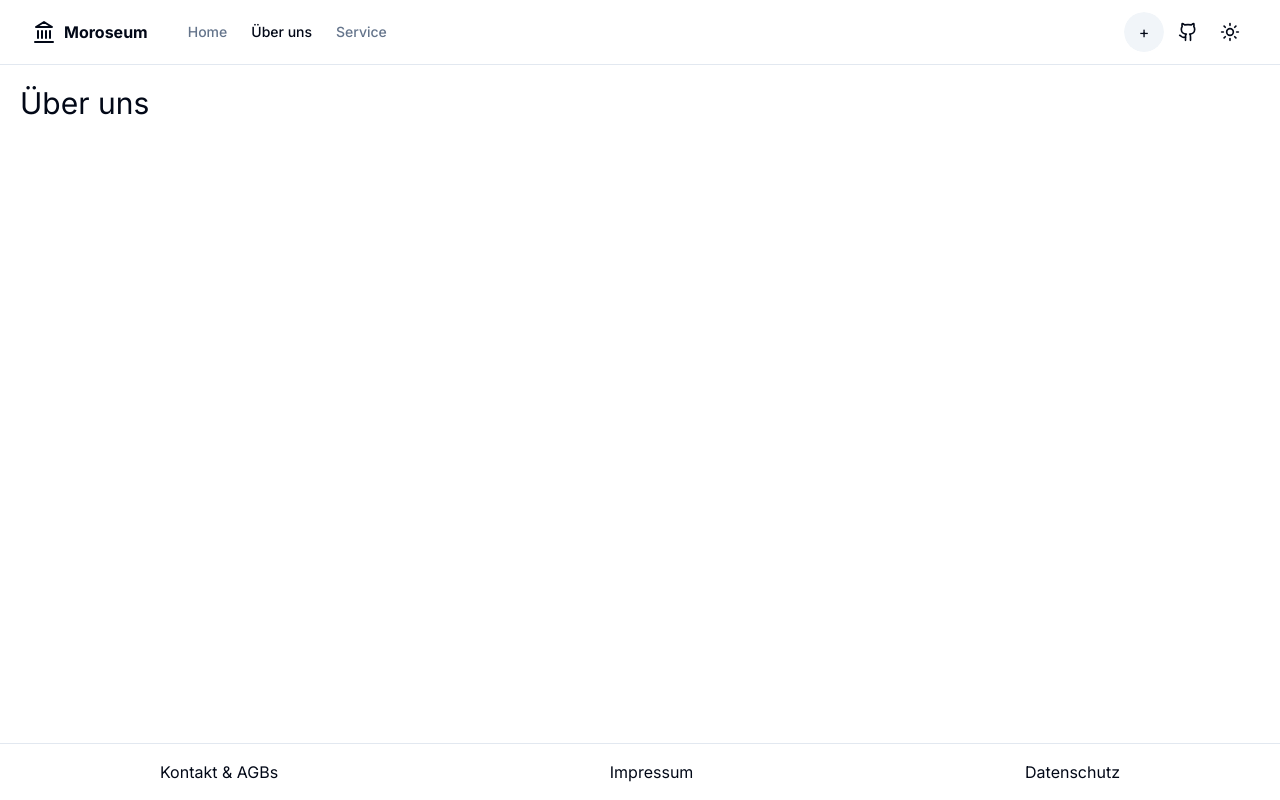
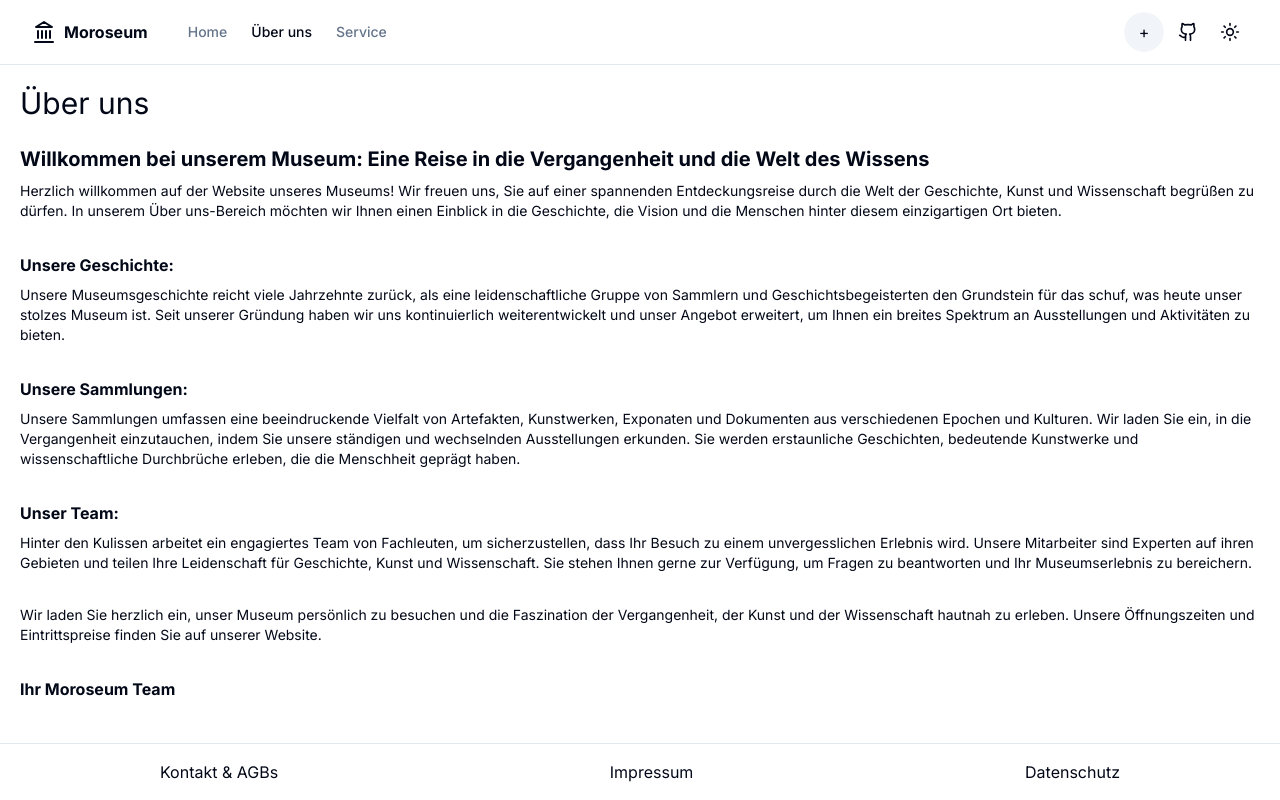
Before and after one commit to Marcel267/museum, a Next.js app: page /about-us in a window 1280 px wide. Built offline with nearby package versions, Linux system fonts and the light colour scheme.

Commit message:
Über uns Text

```diff
--- a/app/about-us/page.tsx
+++ b/app/about-us/page.tsx
@@ -2,7 +2,47 @@ import React from 'react'
 
 export default function AboutUs() {
   return (
+      <>
+      <h1 className='text-3xl'>Über uns</h1>
+          <div>
+              <br/>
+              <h2 className='text-xl font-bold mb-2'>
+                Willkommen bei unserem Museum: Eine Reise in die Vergangenheit und die Welt des Wissens
+              </h2>
+              <h2 className='text-sm mb-2'>
+                  Herzlich willkommen auf der Website unseres Museums! Wir freuen uns, Sie auf einer spannenden Entdeckungsreise durch die Welt der Geschichte, Kunst und Wissenschaft begrüßen zu dürfen. In unserem Über uns-Bereich möchten wir Ihnen einen Einblick in die Geschichte, die Vision und die Menschen hinter diesem einzigartigen Ort bieten.
+              </h2>
+              <br/>
+              <h2 className='text-Base font-bold mb-2'>
+                  Unsere Geschichte:
+              </h2>
+              <h2 className='text-sm mb-2'>
+                  Unsere Museumsgeschichte reicht viele Jahrzehnte zurück, als eine leidenschaftliche Gruppe von Sammlern und Geschichtsbegeisterten den Grundstein für das schuf, was heute unser stolzes Museum ist. Seit unserer Gründung haben wir uns kontinuierlich weiterentwickelt und unser Angebot erweitert, um Ihnen ein breites Spektrum an Ausstellungen und Aktivitäten zu bieten.
+              </h2>
+              <br/>
+              <h2 className='text-Base font-bold mb-2'>
+                  Unsere Sammlungen:
+              </h2>
+              <h2 className='text-sm mb-2'>
+                  Unsere Sammlungen umfassen eine beeindruckende Vielfalt von Artefakten, Kunstwerken, Exponaten und Dokumenten aus verschiedenen Epochen und Kulturen. Wir laden Sie ein, in die Vergangenheit einzutauchen, indem Sie unsere ständigen und wechselnden Ausstellungen erkunden. Sie werden erstaunliche Geschichten, bedeutende Kunstwerke und wissenschaftliche Durchbrüche erleben, die die Menschheit geprägt haben.
+              </h2>
+              <br/>
+              <h2 className='text-Base font-bold mb-2'>
+                  Unser Team:
+              </h2>
+              <h2 className='text-sm mb-2'>
+                  Hinter den Kulissen arbeitet ein engagiertes Team von Fachleuten, um sicherzustellen, dass Ihr Besuch zu einem unvergesslichen Erlebnis wird. Unsere Mitarbeiter sind Experten auf ihren Gebieten und teilen Ihre Leidenschaft für Geschichte, Kunst und Wissenschaft. Sie stehen Ihnen gerne zur Verfügung, um Fragen zu beantworten und Ihr Museumserlebnis zu bereichern.
+              </h2>
+              <br/>
+              <h2 className='text-sm mb-2'>
+                  Wir laden Sie herzlich ein, unser Museum persönlich zu besuchen und die Faszination der Vergangenheit, der Kunst und der Wissenschaft hautnah zu erleben. Unsere Öffnungszeiten und Eintrittspreise finden Sie auf unserer Website.
+              </h2>
+              <br/>
+              <h2 className='text-Base font-bold mb-2'>
+                  Ihr Moroseum Team
+              </h2>
 
-    <h1 className='text-3xl'>Über uns</h1>
+          </div>
+      </>
   )
 }
```
